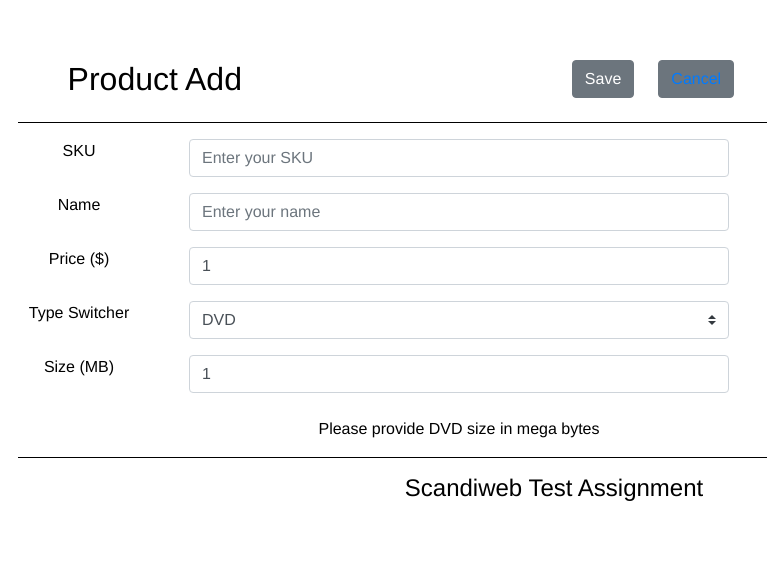
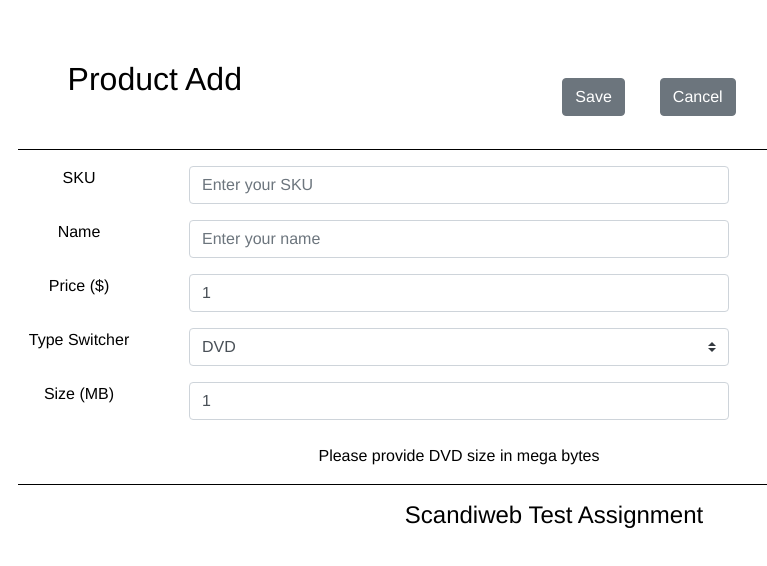
Before and after one commit to radwaahmed2132000/SimpleWebApp, a Vue app in the folder FrontEnd/: page /AddProduct in a window 1280 px wide. Shown: the top 566 px of the page, without its empty margins (86-853 px from the left). Built offline with nearby package versions, Linux system fonts and the light colour scheme.

Commit message:
fixing buttons

```diff
--- a/FrontEnd/src/components/AddProduct.vue
+++ b/FrontEnd/src/components/AddProduct.vue
@@ -6,18 +6,10 @@
                       <h2>Product Add</h2>
                 </div>
                 <div class="col-lg-4">
-                     <b-button v-on:click="addProduct()"  class="mx-3">
-                           Save
-<!--
-                         <router-link to="/">
-                            Save
-                        </router-link> -->
-                     </b-button>
-                    <b-button class="mx-2" >
-                         <router-link to="/">
-                            Cancel
-                        </router-link>
-                    </b-button>
+                     <b-button v-on:click="addProduct()">Save</b-button>
+
+                      <b-button v-on:click="cancelProduct()">Cancel</b-button>
+
 
 
                 </div>
@@ -95,7 +87,7 @@
            </b-row>
            <b-row class="my-3" v-if="type=='Furniture'">
                  <b-col lg="2">
-                         <label for="width">Widtht (CM)</label>
+                         <label for="width">Width (CM)</label>
                 </b-col>
                  <b-col lg="6">
                       <b-form-input  id="width" v-model="width" min="1" placeholder="Enter your width" type="number" ></b-form-input>
@@ -185,6 +177,14 @@ export default ({
          };
     },
      methods :{
+           /**
+           *  cancel product
+           * @return void
+           */
+          cancelProduct:function()
+          {
+                 this.$router.push("/");
+          },
           /**
            *  check inputs fields if not empty
            * @return void
@@ -237,7 +237,7 @@ export default ({
                     this.invalid=true;
 
                }
-               if(!this.SKU.match(/^[A-Z0-9]+$/i)){
+               if(!this.SKU.match(/^[a-zA-Z0-9-]+$/i)){
                      this.invaliderrors++;
                     this.invalid=true;
 
@@ -370,5 +370,12 @@ h2
 {
     margin-right:30%;
 }
+button
+{
+     margin: 5%;
+     border-radius: 5px 5px;
+     padding: 2% 2%;
+     background-color: #e7e7e7;
+}
 
 </style>
--- a/FrontEnd/src/components/Product.vue
+++ b/FrontEnd/src/components/Product.vue
@@ -6,10 +6,10 @@
                       <h2>Product List</h2>
                 </div>
                 <div class="col-lg-4 buttons">
-                    <b-button >
-                         <router-link to="/AddProduct">
+                    <b-button v-on:click="addNewProduct()">
+
                             ADD
-                        </router-link>
+
                     </b-button>
 
                     <b-button v-on:click="deleteProduct()" id="delete-product-btn">MASS DELETE</b-button>
@@ -70,6 +70,7 @@
 
 import LineProduct from './LineProduct.vue';
 import axios from 'axios';
+
 
 export default ({
     name: 'Product',
@@ -162,6 +163,11 @@ export default ({
 
            this.deletedIds=[];
              this.getAllProducts();
+       },
+       addNewProduct:function()
+       {
+            this.$router.push("/AddProduct");
+
        }
 
     },
```
Also changed, not shown: 7 other files (tests, documents, lock files or other folders).
